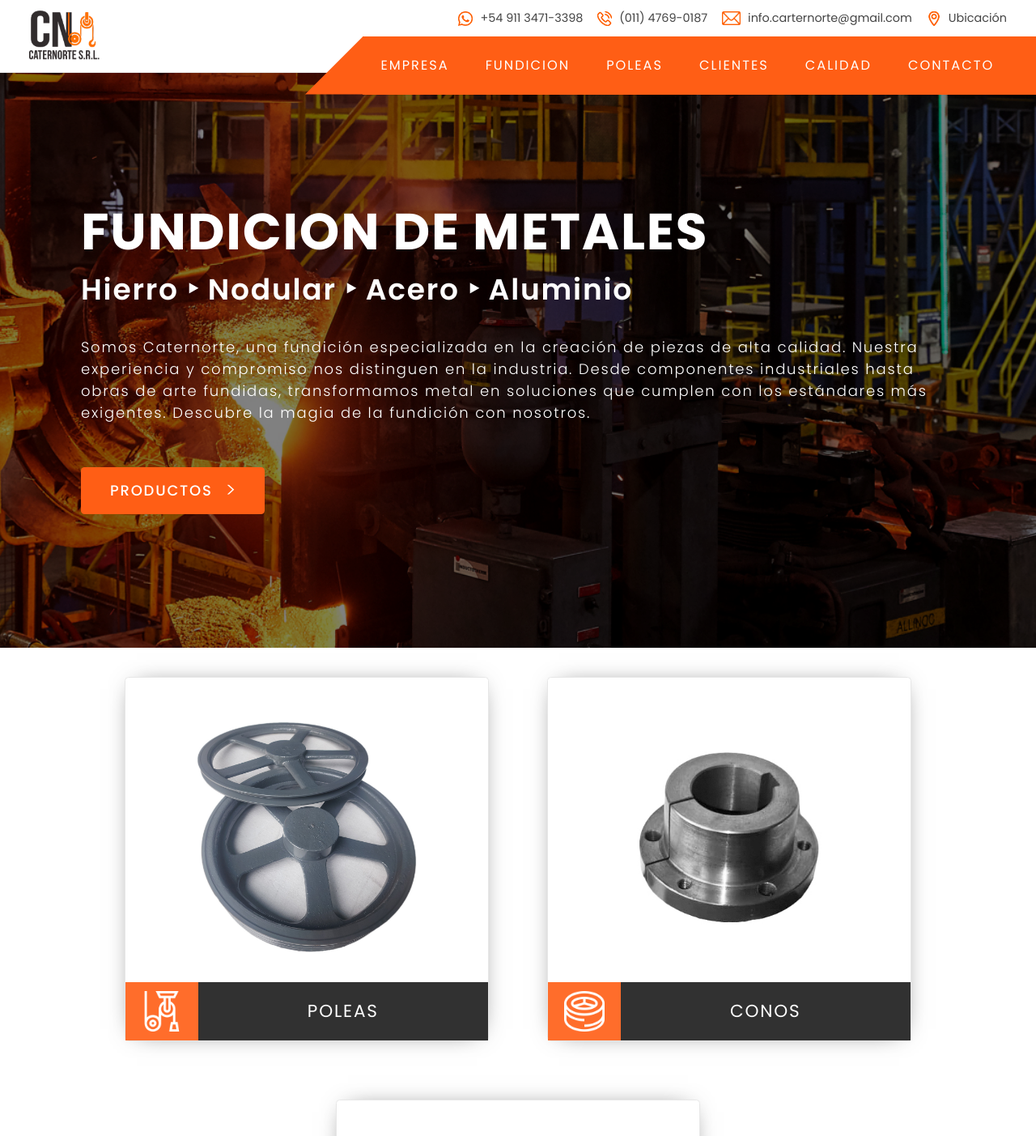
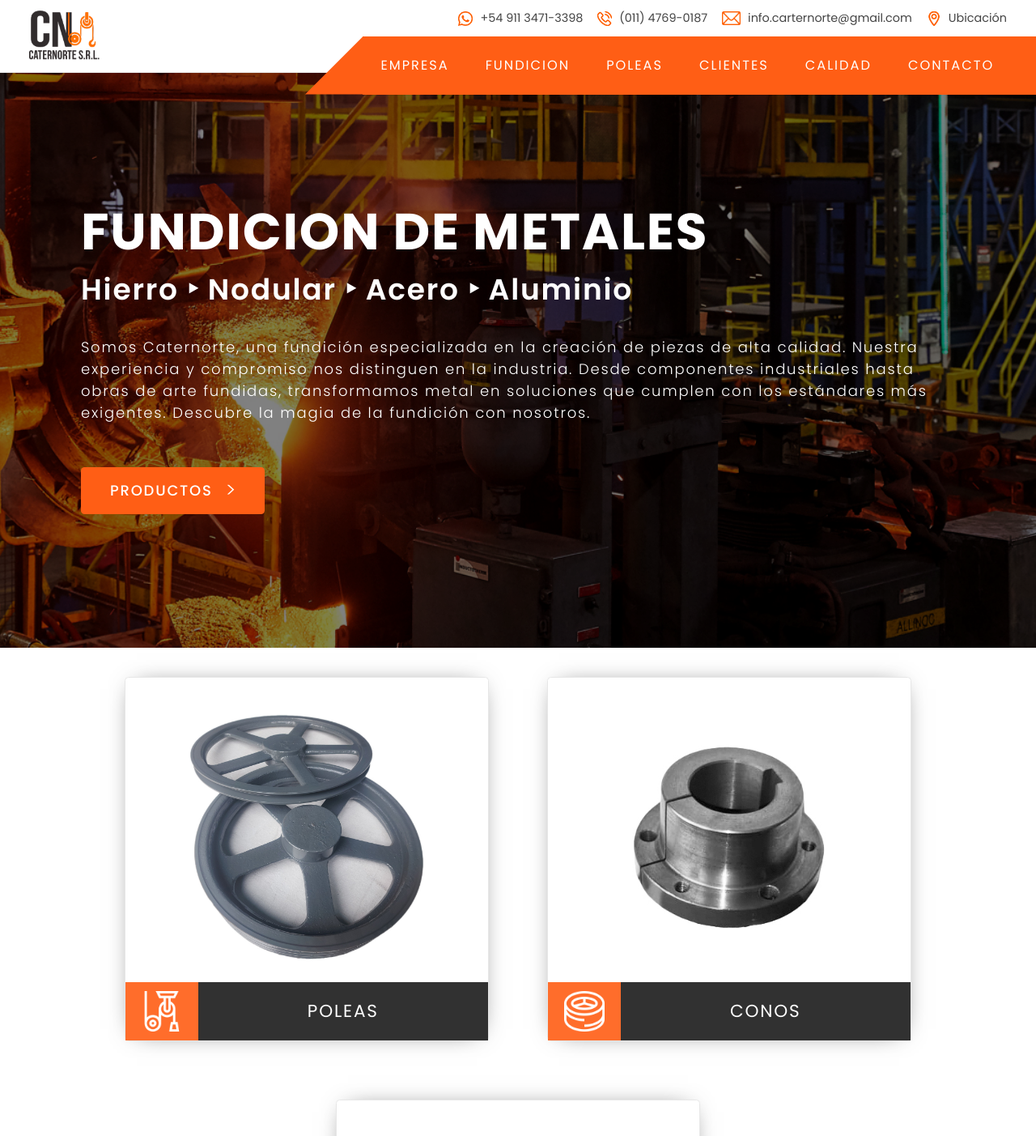
Before and after one commit to ArielCorrado/Caternorte_SRL, a React (Create React App) app: page / in a window 1280 px wide. Shown: the top 1403 px of the page at 81% size. Built offline with nearby package versions, Linux system fonts and the light colour scheme; a web font is replaced by a local one.

Commit message:
cards home

```diff
--- a/src/components/homeProductCard/homeProductCard.css
+++ b/src/components/homeProductCard/homeProductCard.css
@@ -16,8 +16,8 @@
 }
 
 .homeProductCardImg {
-    width: 80%;
-    height: 80%;
+    width: 85%;
+    height: 85%;
     object-fit: contain;
 }
 
```
